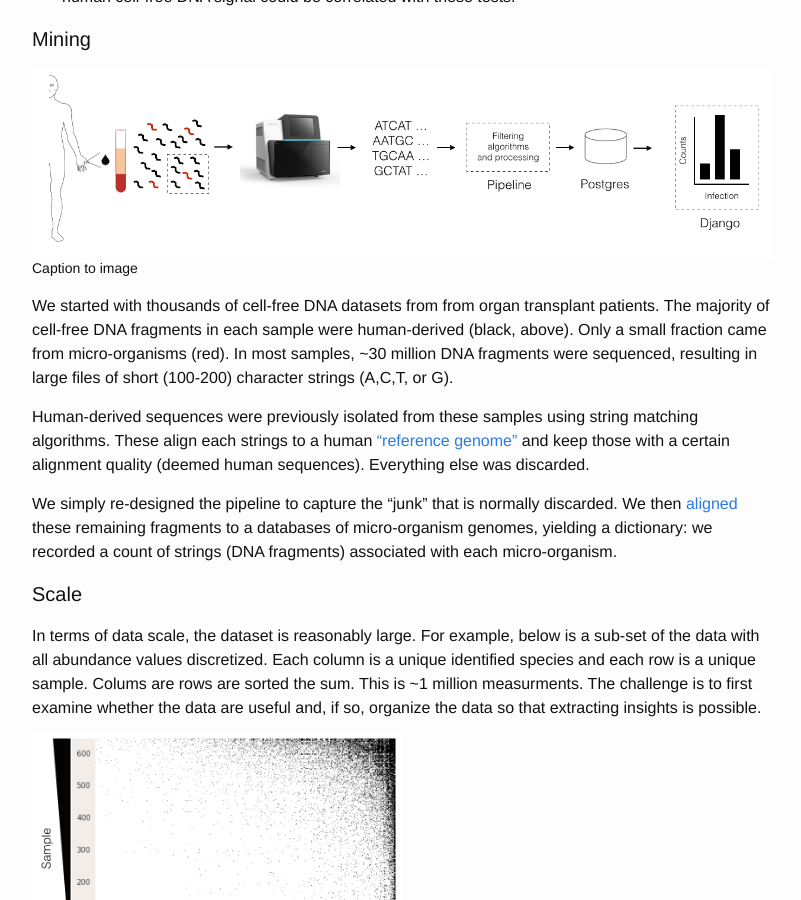
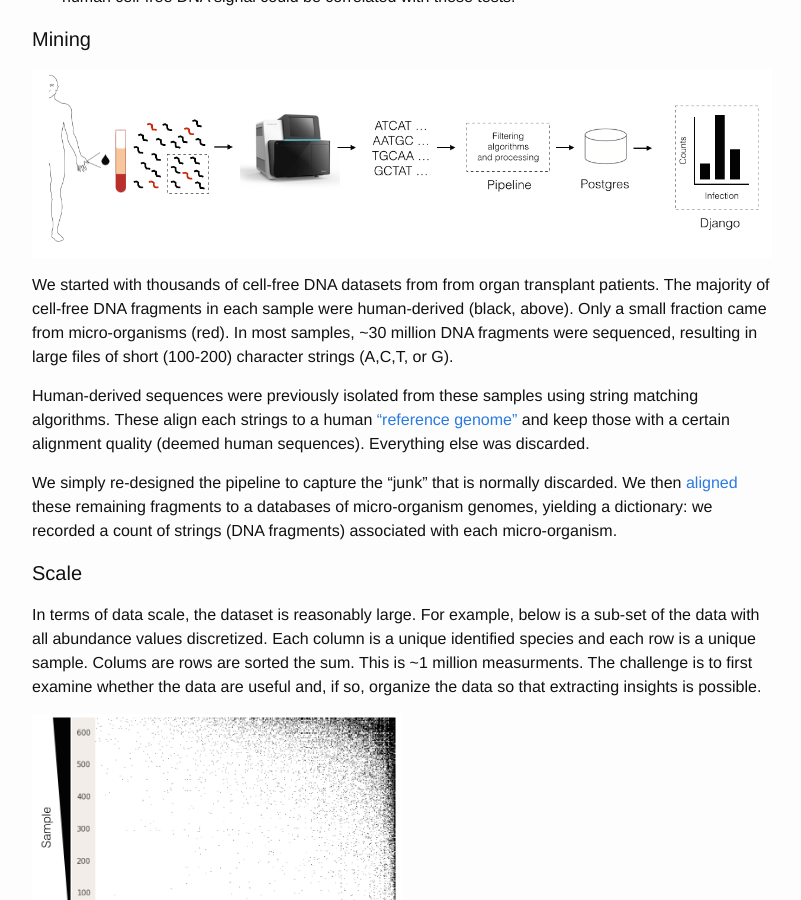
Before and after one commit to rlancemartin/rlancemartin.github.io, a Jekyll site: the page built from _posts/2015-02-10-infectome.markdown, in a window 1280 px wide and 900 px high, scrolled down 938 px. Shown: the whole window, without its empty margins (238-1039 px from the left). Built offline with Jekyll 4.4.1, drawn with Linux system fonts in a browser that asks for light colours; Markdown is read by kramdown in place of the engine named in the settings.

Commit message:
Updated.

```diff
--- a/_posts/2015-02-10-infectome.markdown
+++ b/_posts/2015-02-10-infectome.markdown
@@ -31,7 +31,6 @@ We thought merging these two threads made sense. We planned to build a universal
 <figure>
 <img src="/assets/Infectome_1.jpg" width="100%">
 <figcaption>
-    Caption to image
 </figcaption>
 </figure>
 
```
